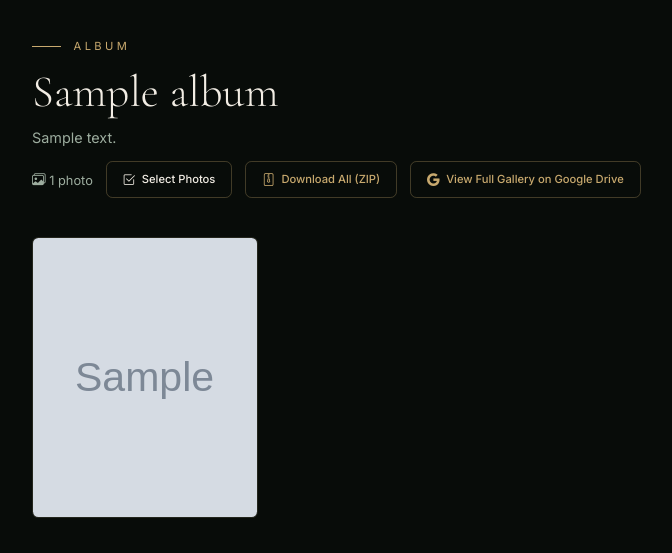
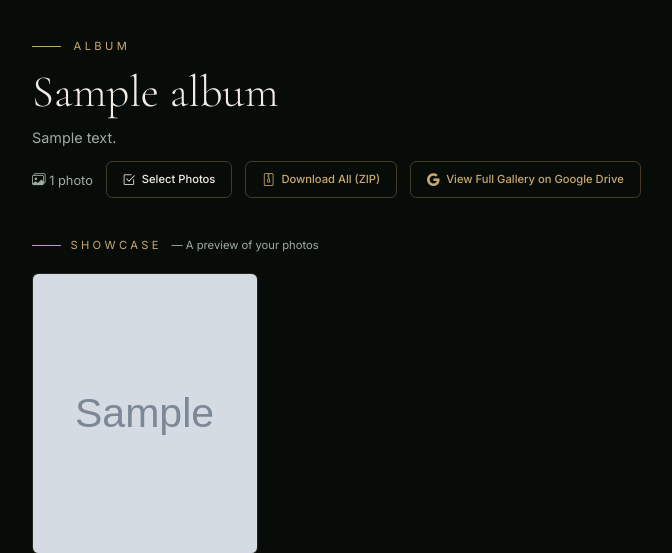
Before and after one commit to gagokakase/ivansorianophotography, a Python web app: template flask_app/templates/client/album.html in a window 1280 px wide. Shown: the part 67-620 px from the top of the page, without its empty margins (128-800 px from the left). Run offline with Jinja, Linux system fonts and the light colour scheme; the template is opened without the code that fills it: most values are stand-ins (such as "Sample title", 1, 10 or a date in 2020); grey boxes marked "Sample" are stand-in pictures; some libraries are stand-ins or nearby versions.

Commit message:
Add "Showcase" section header with decorative line and subtitle above photo grid in album view

```diff
--- a/flask_app/templates/client/album.html
+++ b/flask_app/templates/client/album.html
@@ -137,6 +137,11 @@
 
       <!-- Photo grid -->
       {% if photos %}
+      <div class="flex items-center gap-3 mb-6">
+        <div style="width: 36px; height: 1px; background-color: var(--isp-gold);"></div>
+        <span class="uppercase" style="font-family: var(--font-body); color: var(--isp-gold); letter-spacing: 0.3em; font-size: 14px;">Showcase</span>
+        <span style="color: var(--isp-text-muted); font-size: 14px;">— A preview of your photos</span>
+      </div>
       <div class="grid grid-cols-2 md:grid-cols-3 lg:grid-cols-4 gap-6">
         {% for photo in photos %}
         <div class="gallery-card relative overflow-hidden rounded-lg cursor-pointer photo-item" data-photo-id="{{ photo.id }}"
```
